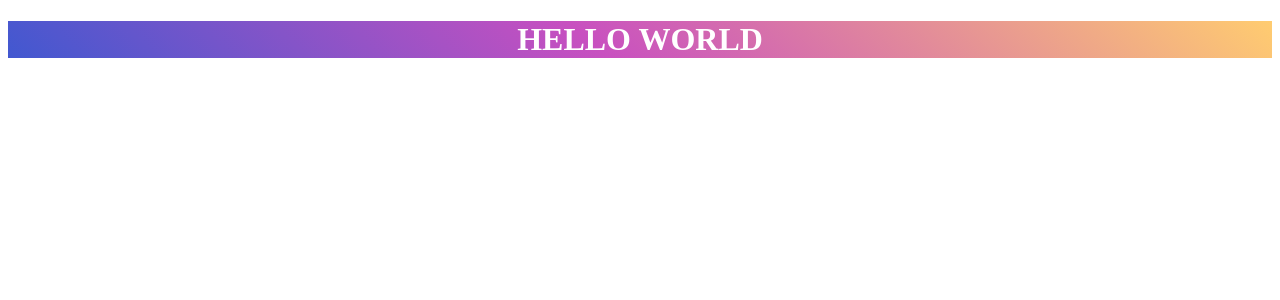
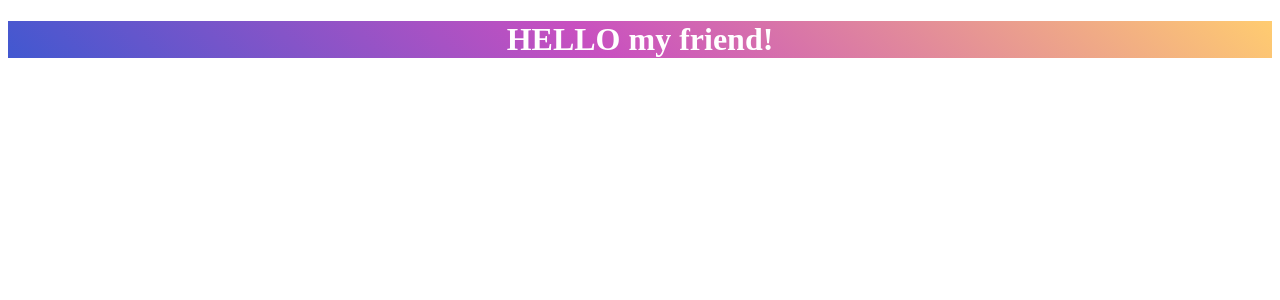
Before and after one commit to NataliaGabriela/tp-react-helloWorld, a React (Vite) app: page / in a window 1280 px wide. Shown: the top 300 px of the page. Built offline with nearby package versions, Linux system fonts and the light colour scheme.

Commit message:
modifico el componente helloWorld para enviar mediante props el valor my friend

```diff
--- /dev/null
+++ b/src/App.jsx
@@ -0,0 +1,10 @@
+import React from 'react';
+import HelloWorld from './componentes/helloWorld';
+
+const App = () => {
+    return (
+       <HelloWorld saludo = 'my friend!'></HelloWorld>
+    );
+};
+
+export default App;
--- a/src/componentes/HelloWorld.jsx
+++ b/src/componentes/HelloWorld.jsx
@@ -1,7 +1,7 @@
 import '../helloWorld.css'
-const HelloWorld = () => {
+const HelloWorld = (props) => {
     return (
-     <h1 className='tituloHelloWorld'>HELLO WORLD</h1>
+     <h1 className='tituloHelloWorld'>HELLO {props.saludo}</h1>
     );
 };
 
--- a/src/main.jsx
+++ b/src/main.jsx
@@ -1,9 +1,10 @@
 import React from 'react'
 import ReactDOM from 'react-dom/client'
-import HelloWorld from './componentes/helloWorld.jsx'
+import App from './App.jsx'
+
 
 ReactDOM.createRoot(document.getElementById('root')).render(
   <React.StrictMode>
-    <HelloWorld />
+    <App />
   </React.StrictMode>,
 )
```
Also changed, not shown: src/componentes/MyFriend.jsx (added).
